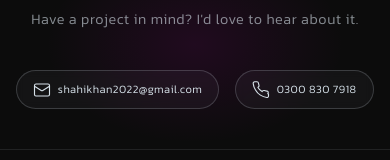
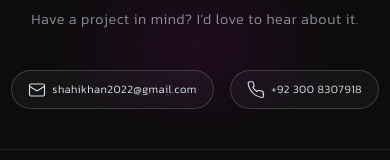
Before and after one commit to shelby-io1/Portfolio-Website, a React (Vite) app: page / in a window 390 px wide. Shown: the part 3955-4115 px from the top of the page. Built offline with nearby package versions, Linux system fonts and the light colour scheme.

Commit message:
Fix phone number to international format +92 300 8307918

```diff
--- a/src/App.jsx
+++ b/src/App.jsx
@@ -960,7 +960,7 @@ function ContactSection() {
 
             {/* Phone */}
             <a
-              href="tel:+9203008307918"
+              href="tel:+923008307918"
               style={{
                 display: "flex",
                 alignItems: "center",
@@ -984,7 +984,7 @@ function ContactSection() {
               <svg width="18" height="18" viewBox="0 0 24 24" fill="none" stroke="#D7E2EA" strokeWidth="1.5" strokeLinecap="round" strokeLinejoin="round">
                 <path d="M22 16.92v3a2 2 0 0 1-2.18 2 19.79 19.79 0 0 1-8.63-3.07A19.5 19.5 0 0 1 4.69 12 19.79 19.79 0 0 1 1.61 3.45 2 2 0 0 1 3.59 1h3a2 2 0 0 1 2 1.72c.127.96.361 1.903.7 2.81a2 2 0 0 1-.45 2.11L7.91 8.56a16 16 0 0 0 5.53 5.53l.87-.87a2 2 0 0 1 2.11-.45c.907.339 1.85.573 2.81.7A2 2 0 0 1 21 16.92z"/>
               </svg>
-              0300 830 7918
+              +92 300 8307918
             </a>
           </div>
         </FadeIn>
```
